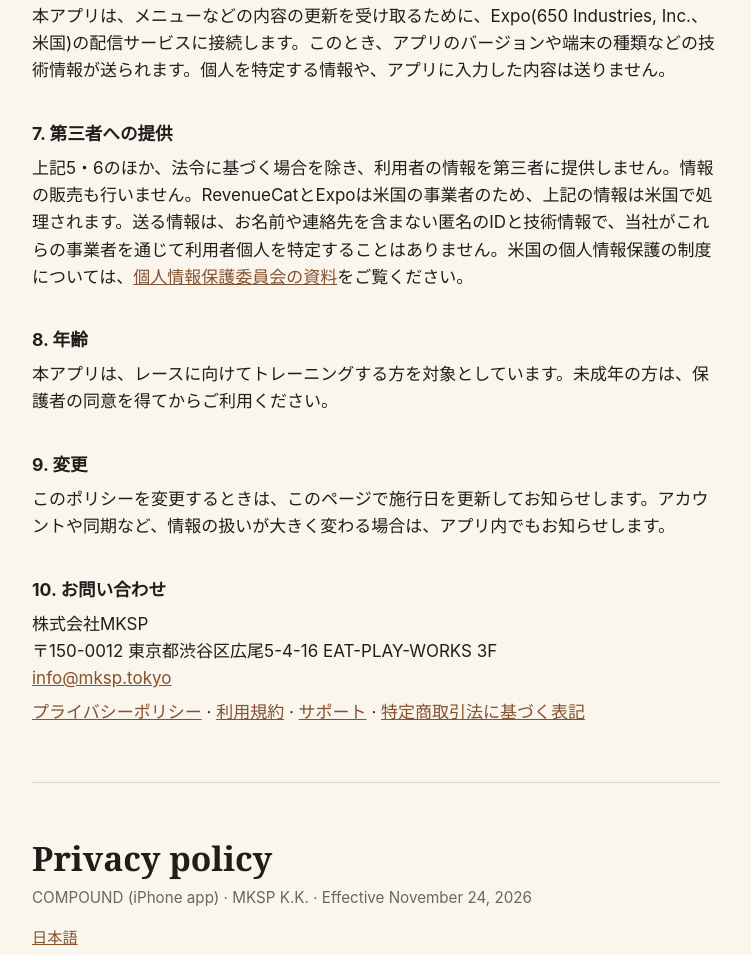
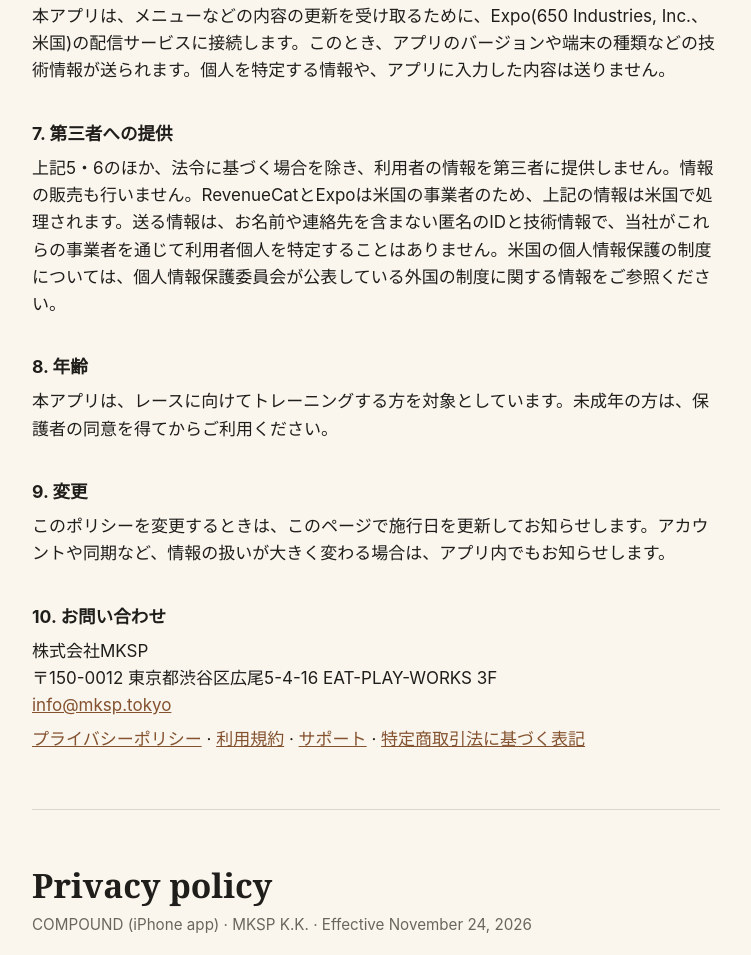
Before and after one commit to mimosa-agent/mksp-legal, a plain HTML site: page hybrid/privacy/index.html in a window 1280 px wide. Shown: the part 1411-2366 px from the top of the page, without its empty margins (264-1015 px from the left). Drawn offline with Linux system fonts and the light colour scheme.

Commit message:
COMPOUND privacy draft: drop unverified PPC link anchor
Co-Authored-By: Claude Opus 5.5 <noreply@anthropic.com>

```diff
--- a/hybrid/privacy/index.html
+++ b/hybrid/privacy/index.html
@@ -62,7 +62,7 @@
   <p>本アプリは、メニューなどの内容の更新を受け取るために、Expo(650 Industries, Inc.、米国)の配信サービスに接続します。このとき、アプリのバージョンや端末の種類などの技術情報が送られます。個人を特定する情報や、アプリに入力した内容は送りません。</p>
 
   <h2>7. 第三者への提供</h2>
-  <p>上記5・6のほか、法令に基づく場合を除き、利用者の情報を第三者に提供しません。情報の販売も行いません。RevenueCatとExpoは米国の事業者のため、上記の情報は米国で処理されます。送る情報は、お名前や連絡先を含まない匿名のIDと技術情報で、当社がこれらの事業者を通じて利用者個人を特定することはありません。米国の個人情報保護の制度については、<a href="https://www.ppc.go.jp/personalinfo/legal/kaiseihogohou/#gaikoku">個人情報保護委員会の資料</a>をご覧ください。</p>
+  <p>上記5・6のほか、法令に基づく場合を除き、利用者の情報を第三者に提供しません。情報の販売も行いません。RevenueCatとExpoは米国の事業者のため、上記の情報は米国で処理されます。送る情報は、お名前や連絡先を含まない匿名のIDと技術情報で、当社がこれらの事業者を通じて利用者個人を特定することはありません。米国の個人情報保護の制度については、個人情報保護委員会が公表している外国の制度に関する情報をご参照ください。</p>
 
   <h2>8. 年齢</h2>
   <p>本アプリは、レースに向けてトレーニングする方を対象としています。未成年の方は、保護者の同意を得てからご利用ください。</p>
```
